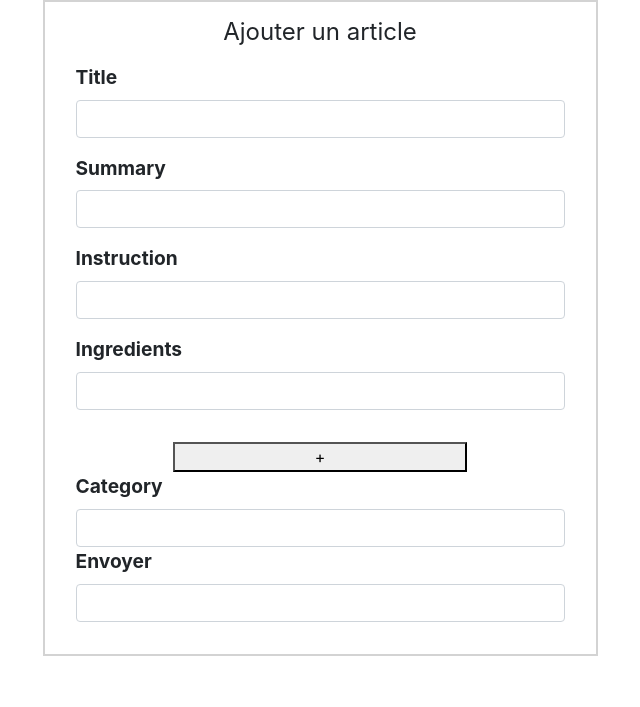
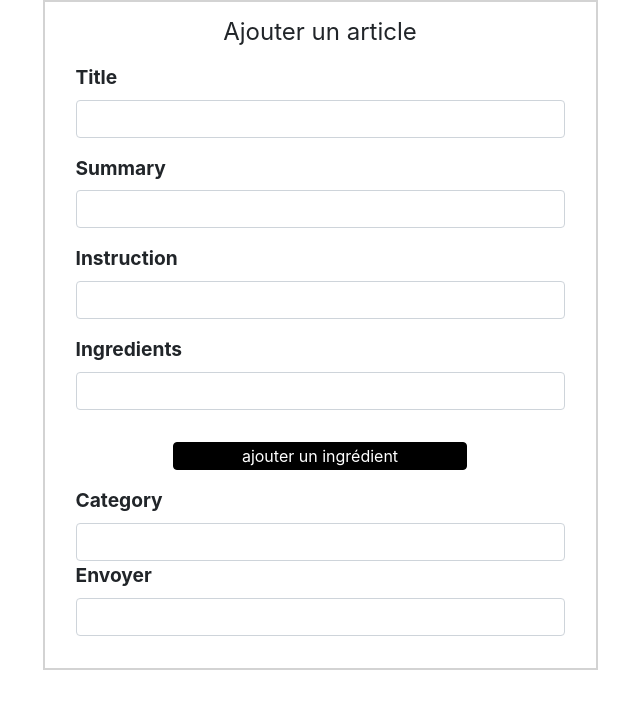
Before and after one commit to Zortaes/Maeva-Tiphaine-projet, a Symfony app: template templates/article/new.html.twig in a window 1280 px wide. Shown: the top 707 px of the page, without its empty margins (320-960 px from the left). Run offline with Twig, Linux system fonts and the light colour scheme; the template is opened without the code that fills it, so the values that code supplies are empty; form fields are guessed from the names that the template uses; style sheets or scripts are compiled from the project's sources; some libraries are stand-ins or nearby versions.

Commit message:
travail sur css ajouter un article

```diff
--- a/assets/css/form.scss
+++ b/assets/css/form.scss
@@ -76,3 +76,77 @@ legend span
     width: 60%;
 
 }
+
+fieldset {
+    margin-bottom: 0!important;
+}
+
+.button-add-ingredient
+{
+    background-color: black!important;
+    border-color: black!important;
+    box-shadow: none!important;
+    color: white;
+    padding: 1px 5px 1px 5px;
+    margin-bottom: 1em;
+
+}
+
+.button-delete-ingredient {
+    background-color: red!important;
+    border-color: red!important;
+    box-shadow: none!important;
+    color: white;
+    padding: 1px 5px 1px 5px;
+    margin-bottom: 1em;
+}
+
+
+fieldset > div
+{
+    border-bottom: 2px solid lightgrey;
+
+    fieldset div
+    {
+        display: flex;
+        justify-content: space-between;
+        font-size: 0.9em;
+
+
+        div {
+
+           width: 45%;
+           display: flex;
+           flex-direction: column;
+           text-align: center;
+
+
+        }
+
+    }
+
+
+}
+
+.other-ingredient {
+    border-bottom: 4px solid lightgrey;
+    padding-top: 0.8em;
+    padding-bottom: 0.8em;
+}
+
+.other-ingredient div
+{
+
+    font-size: 0.9em;
+    display: flex;
+    justify-content: space-between;
+
+    div
+    {
+        width: 45%;
+        display: flex;
+        flex-direction: column;
+        text-align: center;
+    }
+
+}
--- a/assets/js/form.js
+++ b/assets/js/form.js
@@ -1,7 +1,7 @@
 import '../css/form.scss';
 
 
-$('form button').css({"background-color":"#212529", "border-color":"#212529"})
+
 
 
 /********************
@@ -10,7 +10,7 @@ $('form button').css({"background-color":"#212529", "border-color":"#212529"})
 var $collectionHolder;
 
 /* setup an "add a Ingredient" link */
-var $addIngredientButton = $('<button type="button" class="add_ingredient_link">+</button>');
+var $addIngredientButton = $('<button type="button" class="add_ingredient_link">ajouter un ingrédient</button>').addClass('btn btn-primary button-add-ingredient');
 var $newLinkDiv = $('<div></div>').append($addIngredientButton);
 
 
@@ -61,12 +61,13 @@ function addIngredientForm($collectionHolder, $newLinkDiv) {
     newForm = newForm.replace(/__name__/g, index);
 
 
+
     /* Increase the index with one for the next item */
     $collectionHolder.data('index', index + 1);
 
 
     /* Display the form in the page in an div, before the "Add a Ingredient" link div */
-    var $newFormIngredient = $('<div></div>').append(newForm);
+    var $newFormIngredient = $('<div></div>').append(newForm).addClass('other-ingredient');
     $newLinkDiv.before($newFormIngredient);
 
 
@@ -76,7 +77,7 @@ function addIngredientForm($collectionHolder, $newLinkDiv) {
 
 function addIngredientFormDeleteLink($ingredientForm) {
 
-    var $removeFormButton = $('<button type="button">Supprimer l\'ingrédient</button>');
+    var $removeFormButton = $('<button type="button">supprimer l\'ingrédient</button>').addClass('btn btn-primary  button-delete-ingredient');
     $ingredientForm.append($removeFormButton);
 
     $removeFormButton.on('click', function(e) {
--- a/templates/user/new.html.twig
+++ b/templates/user/new.html.twig
@@ -44,7 +44,3 @@
 
 
 {% endblock %}
-
-{% block javascripts %}
-{{ encore_entry_script_tags('form') }}
-{% endblock %}
```
Also changed, not shown: templates/article/new.html.twig (+13 -1 lines), 1 other file.
